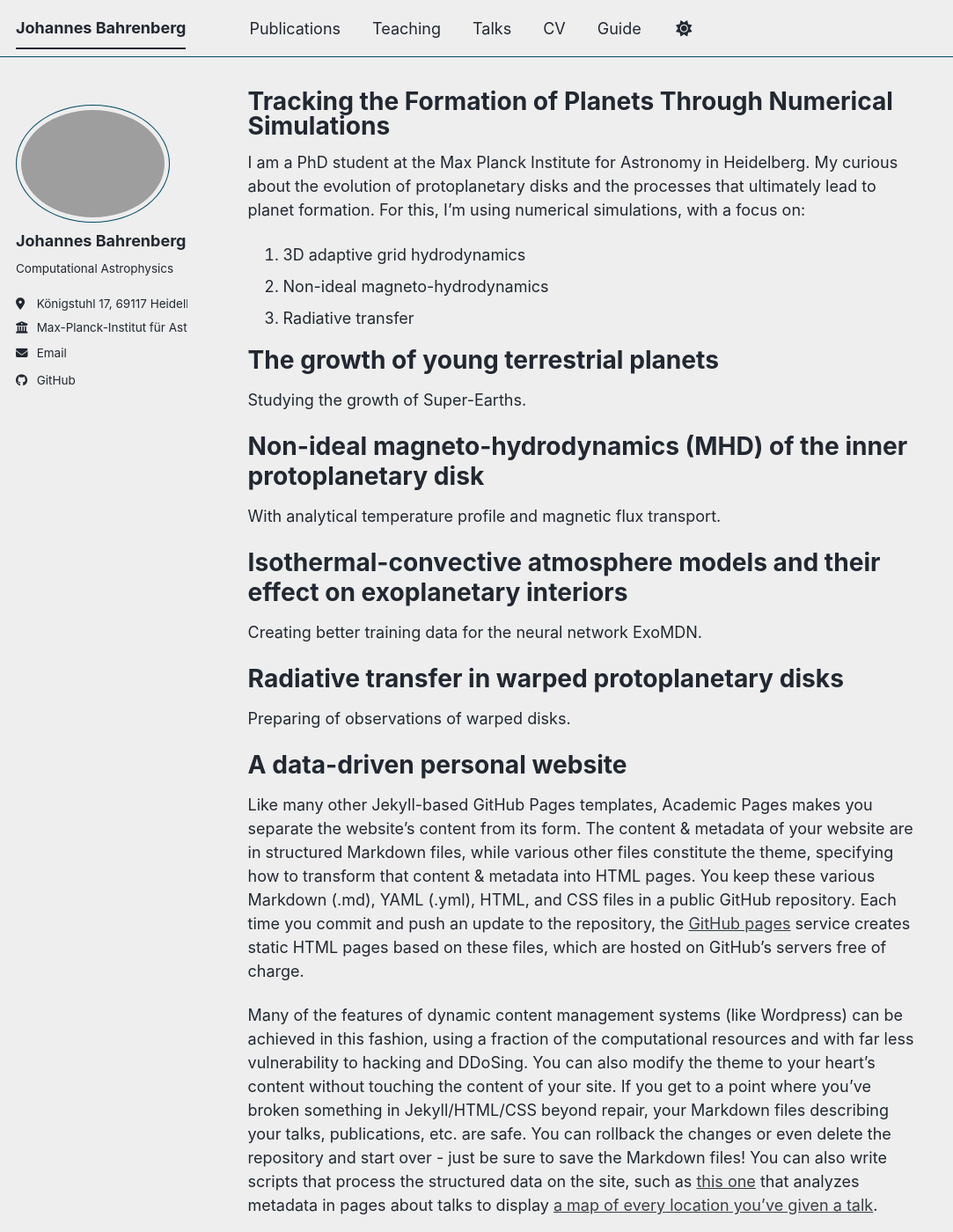
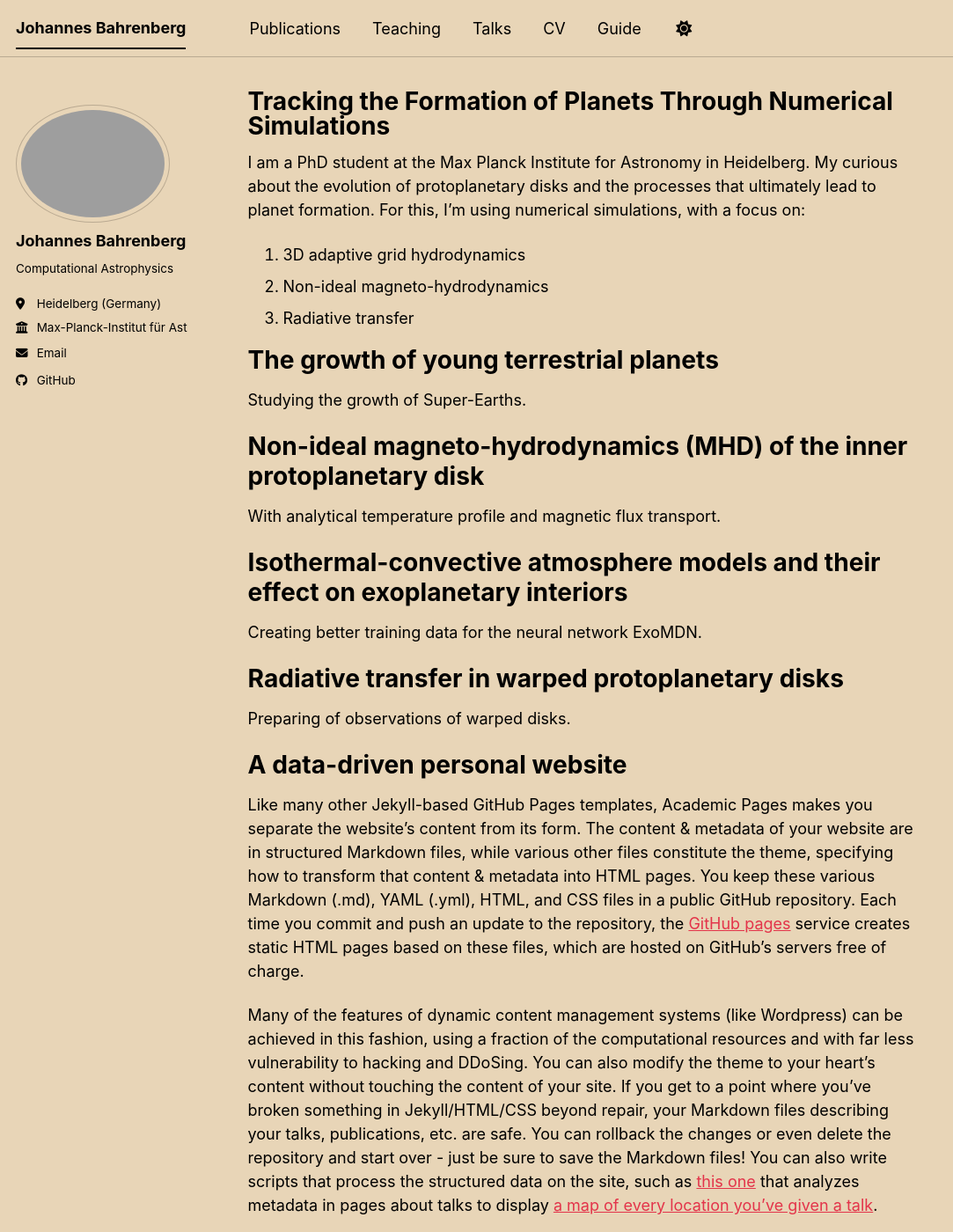
Before and after one commit to johannesbahrenberg/johannesbahrenberg.github.io, a Jekyll site: the page built from _pages/about.md, in a window 1280 px wide and 1400 px high. Shown: the whole window at 88% size, without its empty margins (0-1083 px from the left). Built offline with Jekyll 4.4.1, drawn with Linux system fonts in a browser that asks for light colours; a script bundle is joined from its source files by our own code; library files that are not in the unit come from our copies.

Commit message:
Added profile picture 3

```diff
--- a/_config.yml
+++ b/_config.yml
@@ -8,9 +8,9 @@
 
 # Basic Site Settings
 locale                   : "en-US"
-site_theme               : "air" # The available themes options are "default", "air", "sunrise", "mint", "dirt" and "contrast"
+site_theme               : "sunrise" # The available themes options are "default", "air", "sunrise", "mint", "dirt" and "contrast"
 title                    : "Johannes Bahrenberg"
-title_separator          : "-"
+title_separator          : ""
 name                     : &name "Johannes Bahrenberg"
 description              : &description "Your Name's academic portfolio"   # Update this with a general description of your site, this is the default if not overridden by a page
 url                      : https://johannesbahrenberg.github.io # The base hostname & protocol for your site e.g. "https://[your GitHub username].github.io",
@@ -23,11 +23,11 @@
 #               Additional customization can be done by editing /_includes/author-profile.html
 author:
   # Biographic information
-  avatar           : "johannes-bahrenberg-profile.png"
+  avatar           : "images/johannes-bahrenberg-profile.png"
   name             : "Johannes Bahrenberg"
   pronouns         : # example: "she/her"
   bio              : "Computational Astrophysics"
-  location         : "Königstuhl 17, 69117 Heidelberg"
+  location         : "Heidelberg (Germany)"
   employer         : "Max-Planck-Institut für Astronomie"
   uri              : # URL
   email            : "bahrenberg@mpia.de"
```
